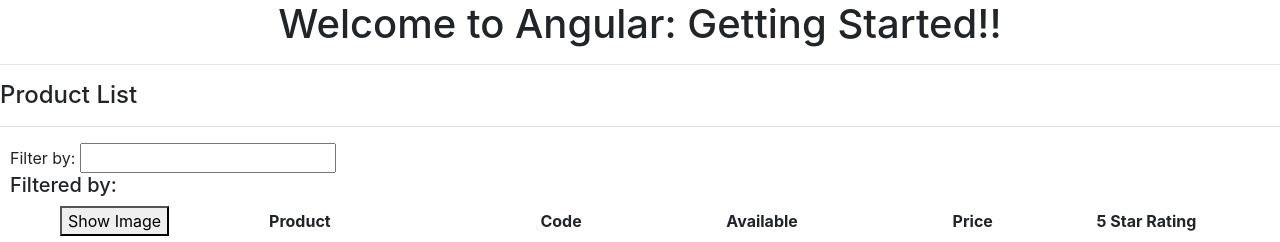
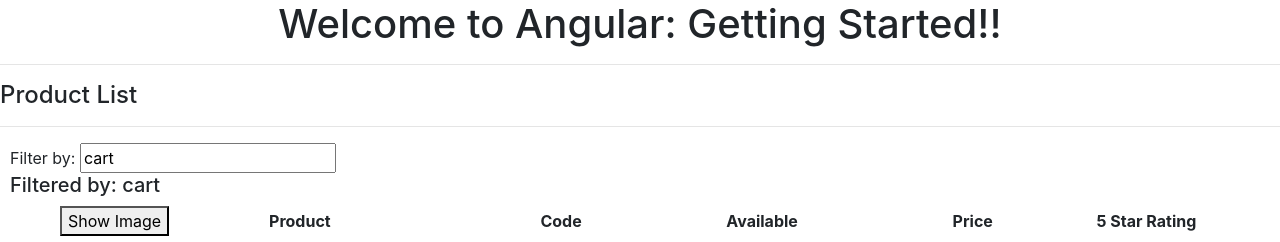
Before and after one commit to eranyser/AngularTutorialDK, an Angular app: page / in a window 1280 px wide. Shown: the top 242 px of the page. Built offline with nearby package versions, Linux system fonts and the light colour scheme.

Commit message:
2 Way Bindings
adding ngModel  to the filter input and bind 'listFilter' property

```diff
--- a/src/app/app.module.ts
+++ b/src/app/app.module.ts
@@ -1,6 +1,6 @@
 import { BrowserModule } from '@angular/platform-browser';
 import { NgModule } from '@angular/core';
-
+import { FormsModule } from '@angular/forms'
 import { AppComponent } from './app.component';
 import { ProductListComponent } from './products/product-list.component';
 
@@ -10,7 +10,8 @@
     ProductListComponent
   ],
   imports: [
-    BrowserModule
+    BrowserModule,
+    FormsModule
   ],
   bootstrap: [
     AppComponent
--- a/src/app/products/product-list.component.html
+++ b/src/app/products/product-list.component.html
@@ -2,10 +2,10 @@
 <hr>
 <div class="content">
   <div>
-    Filter by: <input type='text' />
+    Filter by: <input type='text' [(ngModel)]='listFilter' />
   </div>
   <div>
-      <h5>Filtered by:</h5>
+      <h5>Filtered by: {{listFilter}}</h5>
   </div>
   <div>
     <table *ngIf="products && products.length > 0">
--- a/src/app/products/product-list.component.ts
+++ b/src/app/products/product-list.component.ts
@@ -11,6 +11,7 @@
     imageWidth: number = 50;
     imageMargin: number = 2;
     showImage: boolean = false;
+    listFilter: string = "cart";
     products: any[] = [
         {
           "productId": 1,
```
